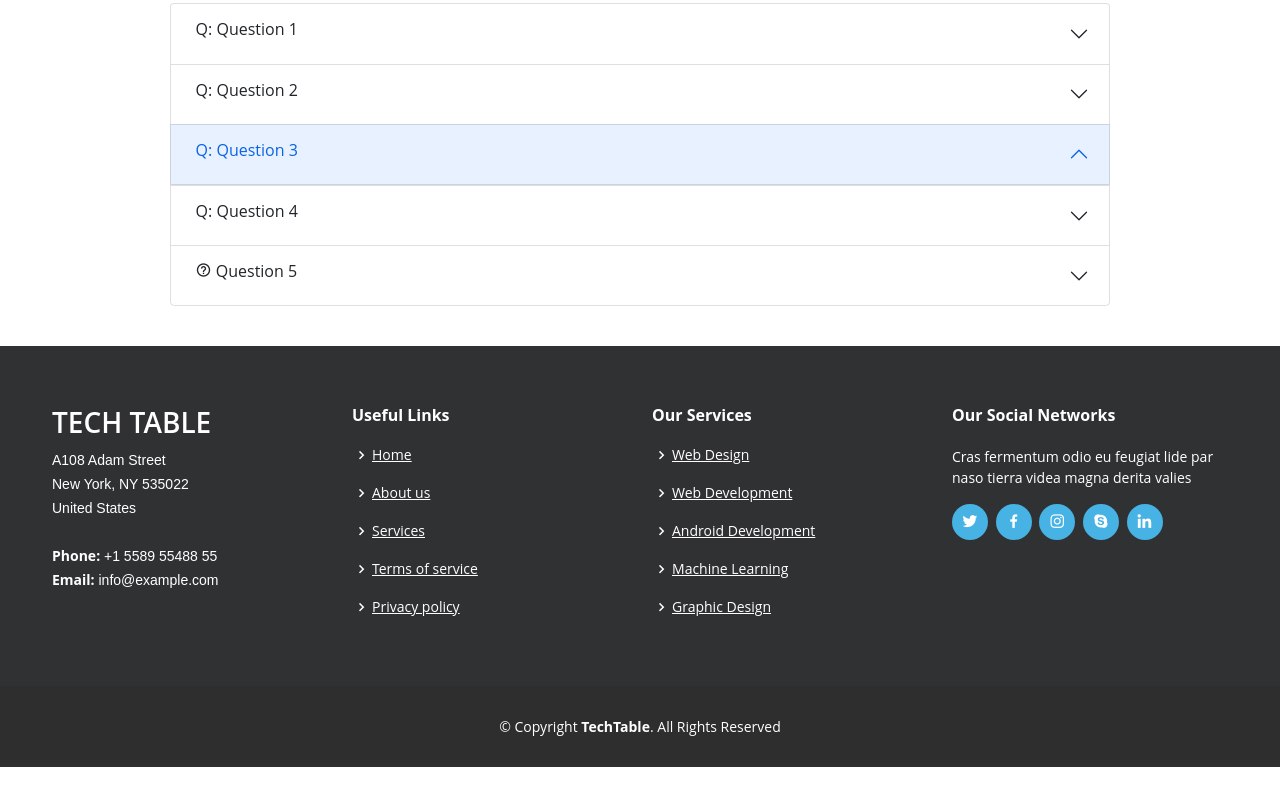
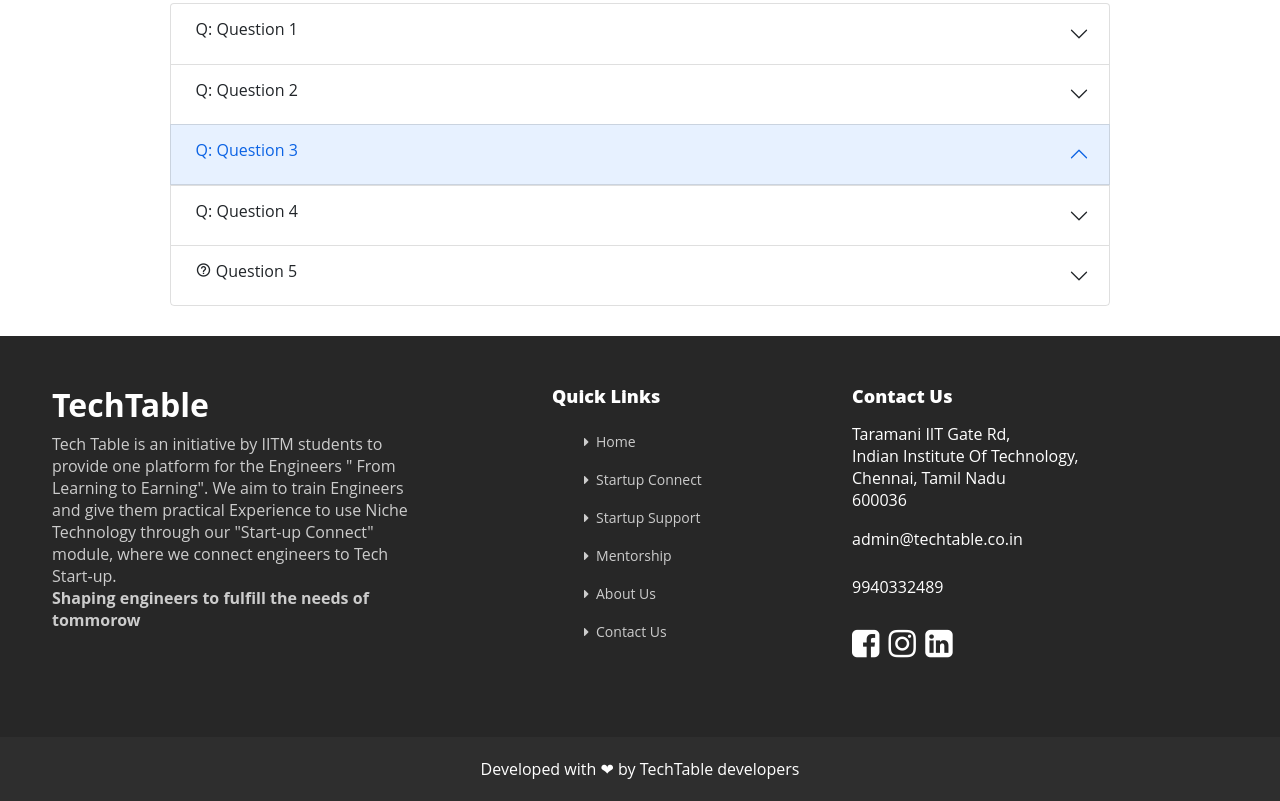
Before and after one commit to Kriti-K28/MentorShip, a plain HTML site: page Mentor_Program/ml.html in a window 1280 px wide. Shown: the part 3498-4299 px from the top of the page. Before the commit the page ends 4265 px from the top, so only its background shows below. Drawn offline with Linux system fonts and the light colour scheme.

Commit message:
Added footer

```diff
--- a/Mentor_Program/assets/css/style.css
+++ b/Mentor_Program/assets/css/style.css
@@ -445,140 +445,124 @@ nav ul li a:hover::after
  /*--------------------------------------------------------------
 # Footer
 --------------------------------------------------------------*/
-#footer {
-  font-size: 14px;
-  background: #2e2e2e;
-  margin-top: 40px;
+/*--------------------------------------------------------------
+# Footer
+--------------------------------------------------------------*/
+
+
+.footerWrap {
+	background: #272727;
+	padding: 50px 0;
+  margin-top: 30px;
 }
-#footer .footer-top {
-  padding: 60px 0 30px 0;
-  background:  #303133;
+.footerWrap h5 {
+	font-size: 18px;
+	font-weight: bold;
+	color: #fff;
+	margin-bottom: 15px;
 }
-
-#footer .footer-top .footer-contact {
-  margin-bottom: 30px;
+.footerWrap p {
+	line-height: 22px;
+	color: #ccc;
 }
-
-#footer .footer-top .footer-contact h3 {
-  font-size: 28px;
-  margin: 0 0 10px 0;
-  padding: 2px 0 2px 0;
-  line-height: 1;
-  text-transform: uppercase;
-  font-weight: 600;
-  color: white;
+.footerWrap .ft-logo {
+	margin-bottom: 15px;
+	text-align: center;
 }
-
-#footer .footer-top .footer-contact p {
-  font-size: 14px;
-  line-height: 24px;
-  margin-bottom: 0;
-  font-family: "Jost", sans-serif;
-  color: white;
+.social {
+	margin-top: 20px;
 }
-
-#footer .footer-top h4 {
-  font-size: 16px;
-  font-weight: bold;
-  color: white;
-  position: relative;
-  padding-bottom: 12px;
+.social a {
+	color: #fff;
+	font-size: 32px;
+	display: inline-block;
+	margin-right: 5px;
 }
-
-#footer .footer-top .footer-links {
-  margin-bottom: 30px;
+.social a:hover {
+	color: #36b3e5;
 }
-
-#footer .footer-top .footer-links ul {
+.sidebar .social a {
+	color: #444;
+}
+/*Articles*/
+.posts-list {
 	list-style: none;
 	padding: 0;
 	margin: 0;
 }
-
-#footer .footer-top .footer-links ul i {
-  padding-right: 2px;
-  color: white;
-  font-size: 18px;
-  line-height: 1;
+.posts-list li {
+	border: none;
+	margin: 15px 0;
+}
+.posts-list .media-left {
+	margin-right: 30px;
+	width: 80px;
+	float: left;
+	padding-right: 0;
+}
+.posts-list .entry-title {
+	font-weight: 400;
+	text-transform: inherit;
+	margin: 0 0 5px;
+}
+.post .entry-title a {
+	color: #fff;
+	font-size: 16px;
+}
+.posts-list .entry-meta {
+	padding: 0;
+}
+.posts-list .entry-date {
+	color: #ccc;
+	font-style: italic;
+	text-transform: capitalize;
+}
+.footerWrap .quicklinks {
+	list-style: none;
 }
 
-#footer .footer-top .footer-links ul li {
+.footerWrap .quicklinks li a {
+	display: block;
+	color: #ccc;
+	padding: 8px 0;
+	font-size: 14px;
+  text-decoration: none;
+}
+.footerWrap .quicklinks li a:before {
+	content: '\f0da';
+	font-family: 'FontAwesome';
+	margin-right: 7px;
+}
+.footerWrap .quicklinks li a:hover {
+	color: #263bd6;
+	text-decoration: none;
+}
+.copyright {
 	padding: 10px 0;
-  display: flex;
-  align-items: center;
+	text-align: center;
+	color: #777;
+}
+.copyright ul li{display:inline;}
+.copyright ul li a {
+	color: #555;
+	padding: 0 5px;
+	display: inline-block;
+	margin: 5px;
+}
+.copyright a:hover {
+	color: #000;
+}
+.bttxt {
+	color: #888;line-height:24px;
+}
+/*copyright*/
+.copyright {
+	padding: 20px 0;
 }
 
-#footer .footer-top .footer-links ul li:first-child {
-  padding-top: 0;
-}
 
-#footer .footer-top .footer-links ul a {
-  color:white;
-  transition: 0.3s;
-  display: inline-block;
-  line-height: 1;
-}
 
-#footer .footer-top .footer-links ul a:hover {
-  text-decoration: none;
-  color: white;
-}
 
-#footer .footer-top .social-links a {
-  font-size: 18px;
-  display: inline-block;
-  background: #47b2e4;
-  color: #fff;
-  line-height: 1;
-  padding: 8px 0;
-  margin-right: 4px;
-  border-radius: 50%;
-  text-align: center;
-  width: 36px;
-  height: 36px;
-  transition: 0.3s;
-}
-
-#footer .footer-top .social-links a:hover {
-  background: #209dd8;
-  color: #fff;
-  text-decoration: none;
-}
-
-#footer .footer-bottom {
-  padding-top: 30px;
-  padding-bottom: 30px;
-  color: #fff;
-}
-
-@media (max-width: 768px) {
-  #footer .footer-bottom {
-    padding-top: 20px;
-    padding-bottom: 20px;
-  }
-  #footer .copyright, #footer .credits {
-    text-align: center;
-    float: none;
-  }
-  #footer .credits {
-    padding-top: 4px;
-  }
-}
-/* ------------------------------------------------ */
-/* ----------------- RESOURCE PAGE      ----------- */
-/* ------------------------------------------------ */
-.resource
-{
-   height: 100%;
-   width: 100%;
-}
-/* -------PLAYER */
-#player
-{
-   /* height: 100%; */
-   width: 100%;
-   margin-right: 2px;
-}
 /* ------------------------------------------------ */
 /* ----------------- REGISTER PAGE   and JOIN LIVE SESSION PAGE    ----------- */
 /* ------------------------------------------------ */
--- a/Mentor_Program/ml.html
+++ b/Mentor_Program/ml.html
@@ -12,6 +12,7 @@
   <link href="assets/vendor/remixicon/remixicon.css" rel="stylesheet">
   <link href="assets/vendor/venobox/venobox.css" rel="stylesheet">
   <link href="assets/vendor/owl.carousel/assets/owl.carousel.min.css" rel="stylesheet">
+  <link rel="stylesheet" href="https://cdnjs.cloudflare.com/ajax/libs/font-awesome/4.7.0/css/font-awesome.min.css">
   <link href="assets/vendor/aos/aos.css" rel="stylesheet">
 
   <link rel="stylesheet" href="assets/css/style.css">
@@ -477,61 +478,56 @@
       </div>
     </div>
   </section>
-  <!-- ======   FAQ Section ends here ========== -->
-  <footer id="footer">
-    <div class="footer-top">
+    <!--Footer-->
+    <div class="footerWrap">
       <div class="container">
           <div class="row">
-          <div class="col-lg-3 col-md-6 footer-contact">
-            <h3>Tech Table</h3>
-            <p>
-              A108 Adam Street <br>
-              New York, NY 535022<br>
-              United States <br><br>
-              <strong>Phone:</strong> +1 5589 55488 55<br>
-              <strong>Email:</strong> info@example.com<br>
+              <!--About Us-->
+              <div id="about_us" class="col-lg-5 col-md-12 col-sm-12" style="margin-bottom:20px">
+                  <h2 style="color: white;"> <b> TechTable </b></h2>
+                  <p style="padding-right: 100px;">
+                      Tech Table is an initiative by IITM students to provide one platform for the Engineers " From Learning to Earning". We aim to train Engineers and give them practical Experience to use Niche Technology through our "Start-up Connect" module, where we connect
+                      engineers to Tech Start-up.
+                      <br><strong>Shaping engineers to fulfill the needs of tommorow</strong>
                   </p>
               </div>
-          <div class="col-lg-3 col-md-6 footer-links">
-            <h4>Useful Links</h4>
-            <ul>
-              <li><i class="bx bx-chevron-right"></i> <a href="#">Home</a></li>
-              <li><i class="bx bx-chevron-right"></i> <a href="#">About us</a></li>
-              <li><i class="bx bx-chevron-right"></i> <a href="#">Services</a></li>
-              <li><i class="bx bx-chevron-right"></i> <a href="#">Terms of service</a></li>
-              <li><i class="bx bx-chevron-right"></i> <a href="#">Privacy policy</a></li>
+              <!--About us End-->
+
+              <!--Quick Links-->
+              <div class="col-lg-3 col-md-6 col-sm-12" style="margin-bottom:20px">
+                  <h5> <b> Quick Links </b> </h5>
+                  <!--Quick Links menu Start-->
+                  <ul class="quicklinks">
+                      <li><a href="#.">Home</a></li>
+                      <li><a href="#.">Startup Connect</a></li>
+                      <li><a href="#.">Startup Support</a></li>
+                      <li><a href="#.">Mentorship</a></li>
+                      <li><a href="#.">About Us</a></li>
+                      <li><a href="#.">Contact Us</a></li>
                   </ul>
               </div>
-          <div class="col-lg-3 col-md-6 footer-links">
-            <h4>Our Services</h4>
-            <ul>
-              <li><i class="bx bx-chevron-right"></i> <a href="#">Web Design</a></li>
-              <li><i class="bx bx-chevron-right"></i> <a href="#">Web Development</a></li>
-              <li><i class="bx bx-chevron-right"></i> <a href="#">Android Development</a></li>
-              <li><i class="bx bx-chevron-right"></i> <a href="#">Machine Learning</a></li>
-              <li><i class="bx bx-chevron-right"></i> <a href="#">Graphic Design</a></li>
-            </ul>
-          </div>
-          <div class="col-lg-3 col-md-6 footer-links">
-            <h4>Our Social Networks</h4>
-            <p class="text-white">Cras fermentum odio eu feugiat lide par naso tierra videa magna derita valies</p>
-            <div class="social-links mt-3">
-              <a href="#" class="twitter"><i class="bx bxl-twitter"></i></a>
-              <a href="#" class="facebook"><i class="bx bxl-facebook"></i></a>
-              <a href="#" class="instagram"><i class="bx bxl-instagram"></i></a>
-              <a href="#" class="google-plus"><i class="bx bxl-skype"></i></a>
-              <a href="#" class="linkedin"><i class="bx bxl-linkedin"></i></a>
+              <!--Quick Links menu end-->
+
+              <!--Contact us-->
+              <div id="contact" class="col-lg-4 col-md-6 col-sm-12" style="margin-bottom:20px">
+                  <h5> <b>Contact Us</b></h5>
+                  <p style="color: white;">Taramani IIT Gate Rd,<br> Indian Institute Of Technology,<br> Chennai, Tamil Nadu<br> 600036</p>
+                  <a href="mailto:connecttechtable@gmail.com" style="color: white;text-decoration: none;">admin@techtable.co.in</a><br>
+                  <br>
+                  <a href="tel:9940332489" style="color: white;text-decoration: none;">9940332489</a>
+                  <div class="social">
+                      <a href="https://www.facebook.com/techtable.co.in/" target="_blank"> <i class="fa fa-facebook-square" aria-hidden="true"></i></a>
+                      <a href="https://www.instagram.com/official_techtable/" target="_blank"><i class="fa fa-instagram" aria-hidden="true"></i></a>
+                      <a href="https://www.linkedin.com/company/tech-table/" target="_blank"><i class="fa fa-linkedin-square" aria-hidden="true"></i></a>
                   </div>
               </div>
           </div>
       </div>
   </div>
-    <div class="container footer-bottom clearfix">
-      <div class="copyright text-center">
-        &copy; Copyright <strong><span>TechTable</span></strong>. All Rights Reserved
+  <div class="copyright" style="color: white; background-color: rgb(46, 46, 46) !important;">
+      <a style="color: white; text-decoration: none;" href="">Developed with ❤ by TechTable developers</a>
   </div>
-    </div>
-  </footer>
+  <!--Footer end-->
      <!-- Vendor JS Files -->
   <script src="assets/vendor/jquery/jquery.min.js"></script>
   <script src="assets/vendor/bootstrap/js/bootstrap.bundle.min.js"></script>
```
Also changed, not shown: Mentor_Program/app.html (+39 -42 lines), Mentor_Program/web.html (+39 -45 lines), assets/css/style.css (+0 -162 lines), index.html (+28 -30 lines). Lines whose indentation alone changed are shown as unchanged.
